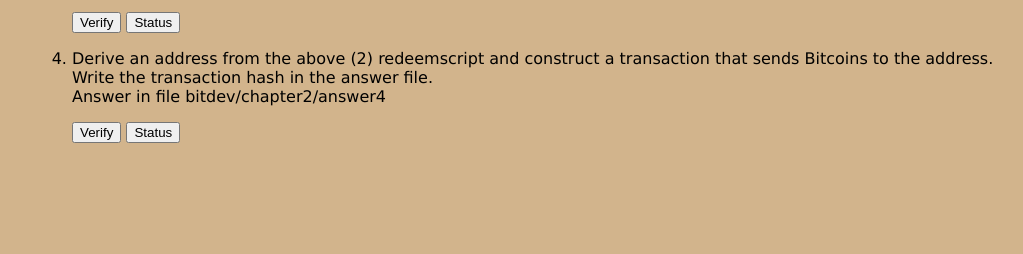
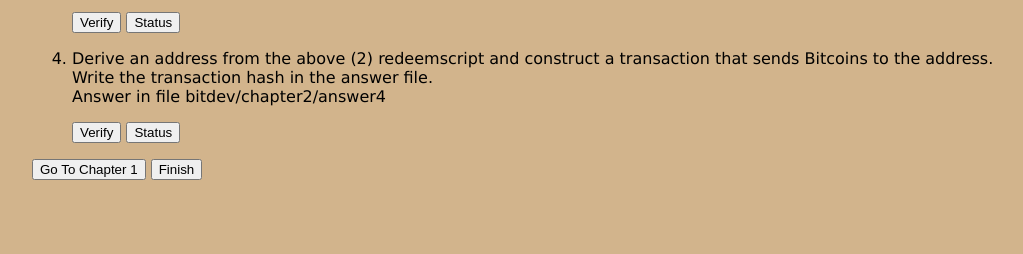
Before and after one commit to AlphonseMehounme/Bitcoin-Engineering-School, a Flask app: page /login_besd_c2_l in a window 1280 px wide. Shown: the part 1067-1321 px from the top of the page, without its empty margins (106-1129 px from the left). Before the commit the page ends 1210 px from the top, so only its background shows below. Run offline with Flask 3, Linux system fonts and the light colour scheme; some libraries are stand-ins or nearby versions.

Commit message:
Add nav button chapter2

```diff
--- a/api/v1/static/js/script.js
+++ b/api/v1/static/js/script.js
@@ -2,6 +2,14 @@ document.addEventListener('DOMContentLoaded', function() {
     var card = $('#id_bsd');
     card.on('click', function() {
         window.location.href = '/login_besd';
+    });
+
+    $('#id_bsd2').on('click', function() {
+	window.location.href = '/login_besd';
+    });
+
+    $('#id_home').on('click', function() {
+	window.location.href = '/';
     });
 });
 
@@ -28,7 +36,7 @@ document.addEventListener('DOMContentLoaded', function() {
 });
 
 document.addEventListener('DOMContentLoaded', function() {
-    $('#verify1').on('click', function() {
+    $('#verify111').on('click', function() {
         const owner = "alphonsemehounme";
 	const url = `https://api.github.com/repos/${owner}/bitdev/contents/chapter1/answer1`;
 
@@ -42,12 +50,12 @@ document.addEventListener('DOMContentLoaded', function() {
                 const content = atob(response.content);
 		console.log(content);
 		if (content == 2) {
-			$("#status1").text("Validated");
-			$("#status1").css('color', 'green');
+			$("#status111").text("Validated");
+			$("#status111").css('color', 'green');
 		}
 		else {
-			$("#status1").text("Failed");
-			$("#status1").css('color', 'red');
+			$("#status111").text("Failed");
+			$("#status111").css('color', 'red');
 		}
             },
             error: function(xhr, status, error) {
@@ -56,7 +64,7 @@ document.addEventListener('DOMContentLoaded', function() {
         });
     });
 
-    $('#verify2').on('click', function() {
+    $('#verify112').on('click', function() {
 	const owner = "alphonsemehounme";
 	const url = `https://api.github.com/repos/${owner}/bitdev/contents/chapter1/answer2`;
 
@@ -70,12 +78,12 @@ document.addEventListener('DOMContentLoaded', function() {
 		const content = atob(response.content);
 		console.log(content);
 		if (content == 1) {
-			$("#status2").text("Validated");
-			$("#status2").css('color', 'green');
+			$("#status112").text("Validated");
+			$("#status112").css('color', 'green');
 		}
 		else {
-			$("#status2").text("Failed");
-			$("#status2").css('color', 'red')
+			$("#status112").text("Failed");
+			$("#status112").css('color', 'red')
 		}
 	    },
 	    error: function(xhr, status, error) {
--- a/api/v1/templates/besd_c2.html
+++ b/api/v1/templates/besd_c2.html
@@ -56,4 +56,7 @@ In the folder create the file answer1, answer2, etc for each answer to the exerc
             <button id="status124">Status</button>
     </li>
 </ol>
+
+<button id="id_besd2">Go To Chapter 1</button>
+<button id="id_home">Finish</button>
 {% endblock %}
```
